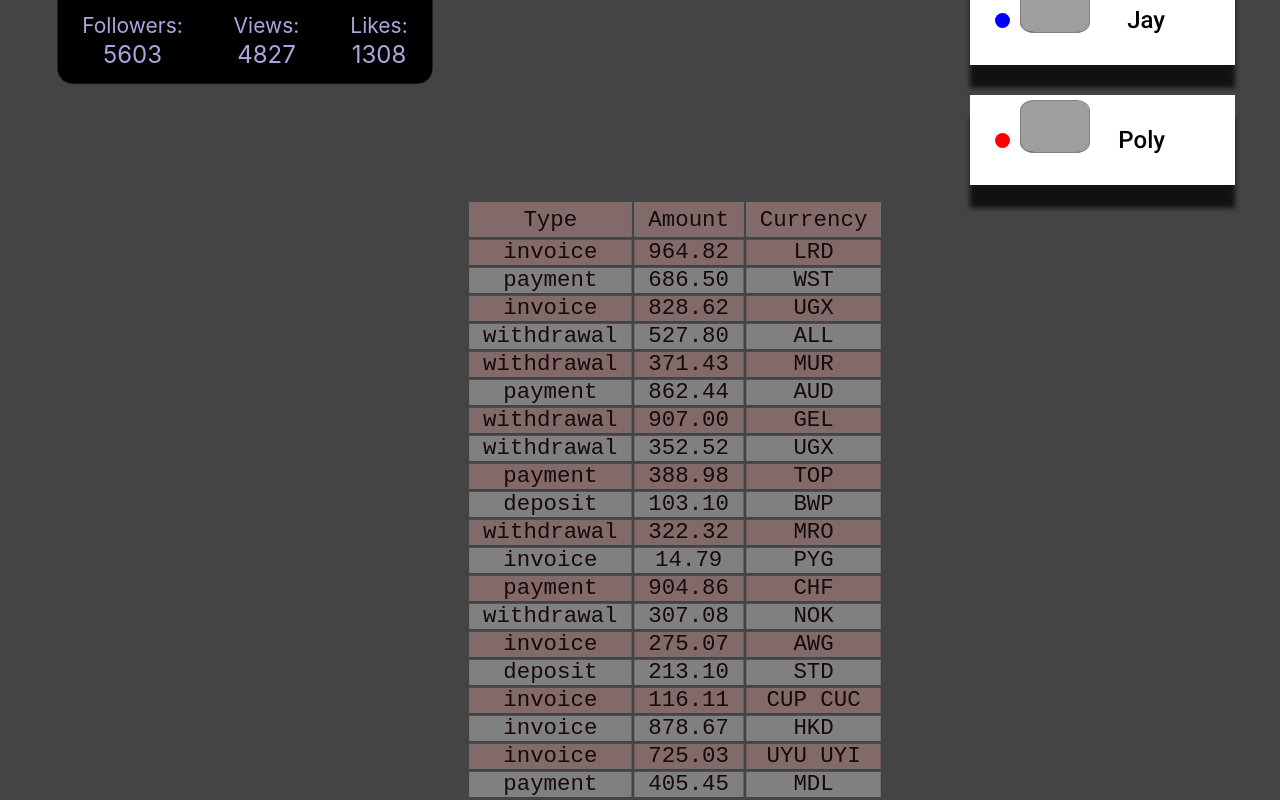
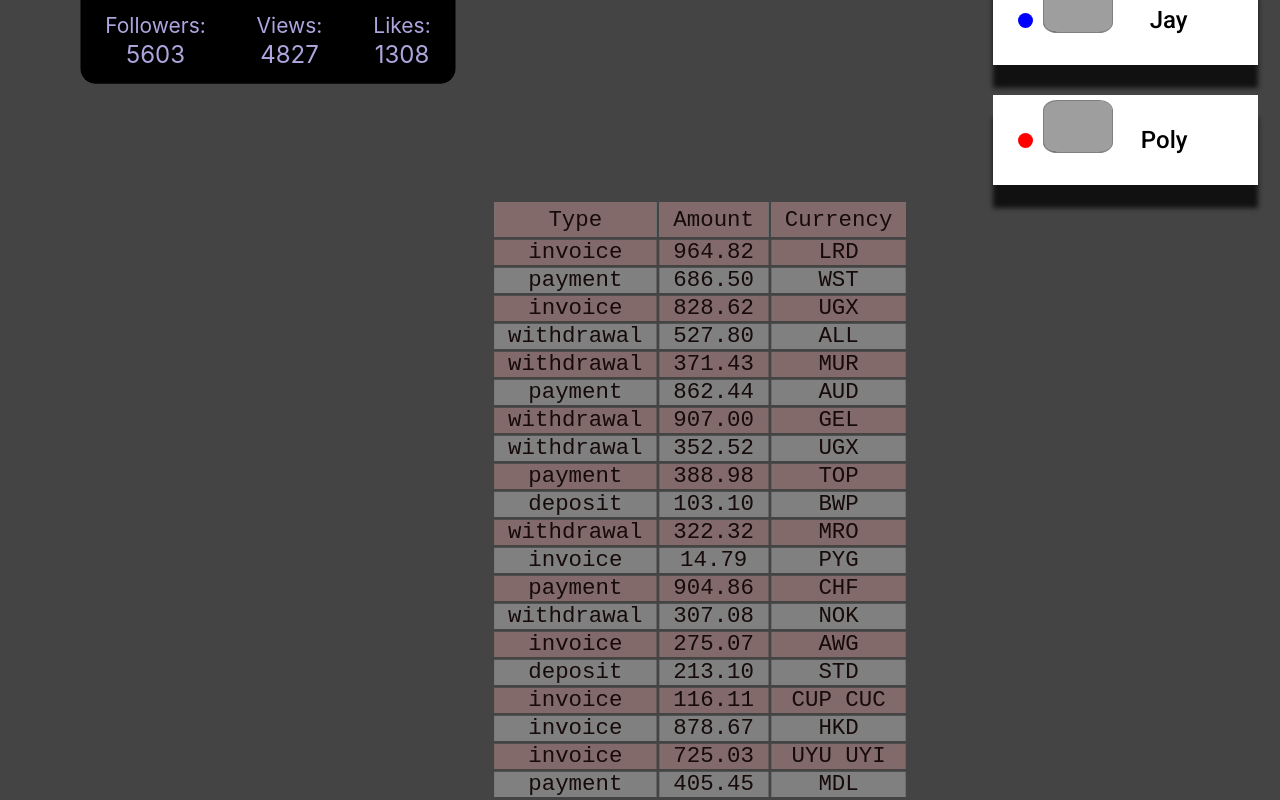
Before and after one commit to vladisulian/goit-react-hw-01-components, a React (Create React App) app: page / in a window 1280 px wide. Shown: the part 435-1235 px from the top of the page. Built offline with nearby package versions, Linux system fonts and the light colour scheme; grey boxes are pictures that could not be loaded.

Commit message:
Edit styles

```diff
--- a/src/components/TransactionsHistory/TransactionsHistory.css
+++ b/src/components/TransactionsHistory/TransactionsHistory.css
@@ -1,8 +1,6 @@
 .transaction-history {
   font-family: monospace;
   color: #160a0a;
-
-  margin-left: 35%;
 
   scale: 1.4;
 }
--- a/src/index.css
+++ b/src/index.css
@@ -18,6 +18,7 @@ code {
   display: flex;
   align-items: center;
   flex-wrap: wrap;
+  justify-content: center;
   gap: 100px;
   margin-left: 120px;
 }
```
